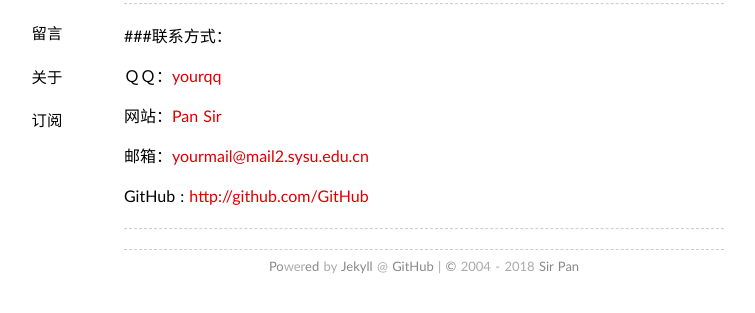
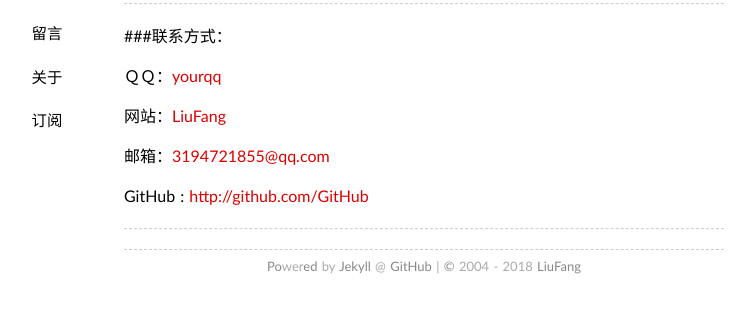
Before and after one commit to Evene/Evene.github.io, a Jekyll site: the page built from about/index.md, in a window 1280 px wide. Shown: the part 195-508 px from the top of the page, without its empty margins (216-971 px from the left). Built offline with Jekyll 4.4.1, drawn with Linux system fonts in a browser that asks for light colours.

Commit message:
Update _config.yml

```diff
--- a/_config.yml
+++ b/_config.yml
@@ -1,10 +1,10 @@
 future: true
 permalink: /:title/
-url: http://pmlpml.github.io
-name: Pan Sir
-author: Sir Pan
+url: http://Evene.github.io
+name: LiuFang
+author: LiuFang
 qq: yourqq
-email: yourmail@mail2.sysu.edu.cn
+email: 3194721855@qq.com
 
 duoshuo: yourname
 beian:
```
